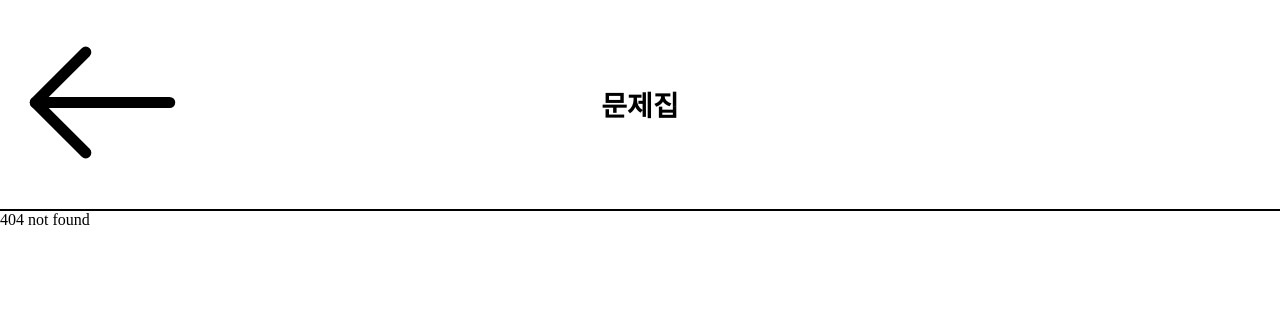
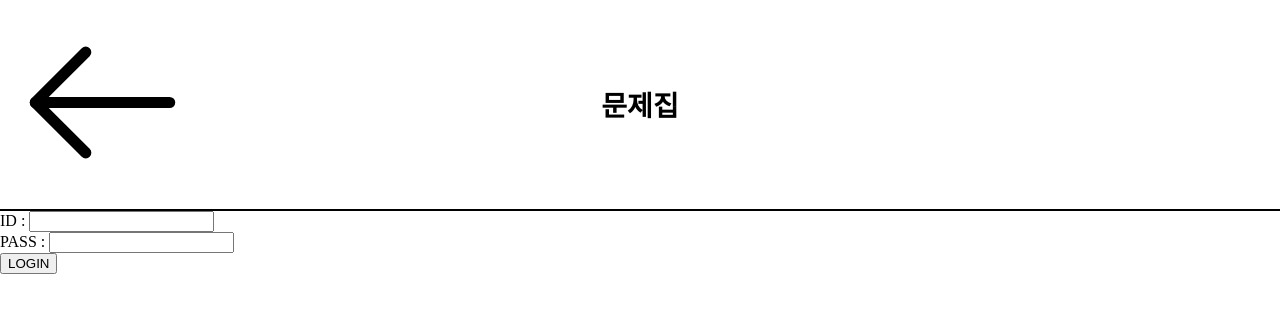
Before and after one commit to ptk5758/MyQuestion, a React (Create React App) app in the folder client/: page /developer in a window 1280 px wide. Before the commit this address had no page. Shown: the top 312 px of the page. Built offline with nearby package versions, Linux system fonts and the light colour scheme.

Commit message:
22-07-26 login test

```diff
--- a/client/src/App.js
+++ b/client/src/App.js
@@ -13,7 +13,7 @@ import { Modal } from './components/Modal';
 
 import { QuestionView } from './components/QuestionView';
 
-
+import { Developer } from './components/Developer';
 class App extends Component
 {
   constructor(props)
@@ -52,6 +52,8 @@ class App extends Component
             <Route path='QuestionInsert' element={<QuestionInsert/>} />
             <Route path='QuestionBook' element={<QuestionBook/>}/>
             <Route path='QuestionBookInsert' element={<QuestionBookInsert openModal={this.openModal.bind(this)}/>}/>
+            <Route path='developer' element={<Developer/>}/>
+
             <Route path='*' element={<div>404 not found</div>}/>
           </Routes>
           </div>
--- /dev/null
+++ b/client/src/components/Developer.js
@@ -0,0 +1,30 @@
+import React from 'react';
+import { useState } from 'react';
+import axios from 'axios';
+
+function Developer()
+{
+    const [userId, setUserId]  = useState();
+    const [userPass, setUserPass]  = useState();
+    const submitFunc = () => {
+        const qs = require('qs');
+        const data = {
+            userId : userId,
+            userPass : userPass
+        }
+        const url = "http://localhost:5000/member/login";
+        axios.post(url, qs.stringify(data))
+        .then(res => {console.log(res)});
+    }
+    return (
+        <div>
+            <label>ID : <input value={userId ? userId : ""} onChange={(e)=>{setUserId(e.target.value)}}/></label>
+            <br></br>
+            <label>PASS : <input value={userPass ? userPass : ""} onChange={(e)=>{setUserPass(e.target.value)}}/></label>
+            <br></br>
+            <button onClick={submitFunc}>LOGIN</button>
+        </div>
+    );
+}
+
+export { Developer }
```
Also changed, not shown: 2 other files (tests, documents, lock files or other folders).
